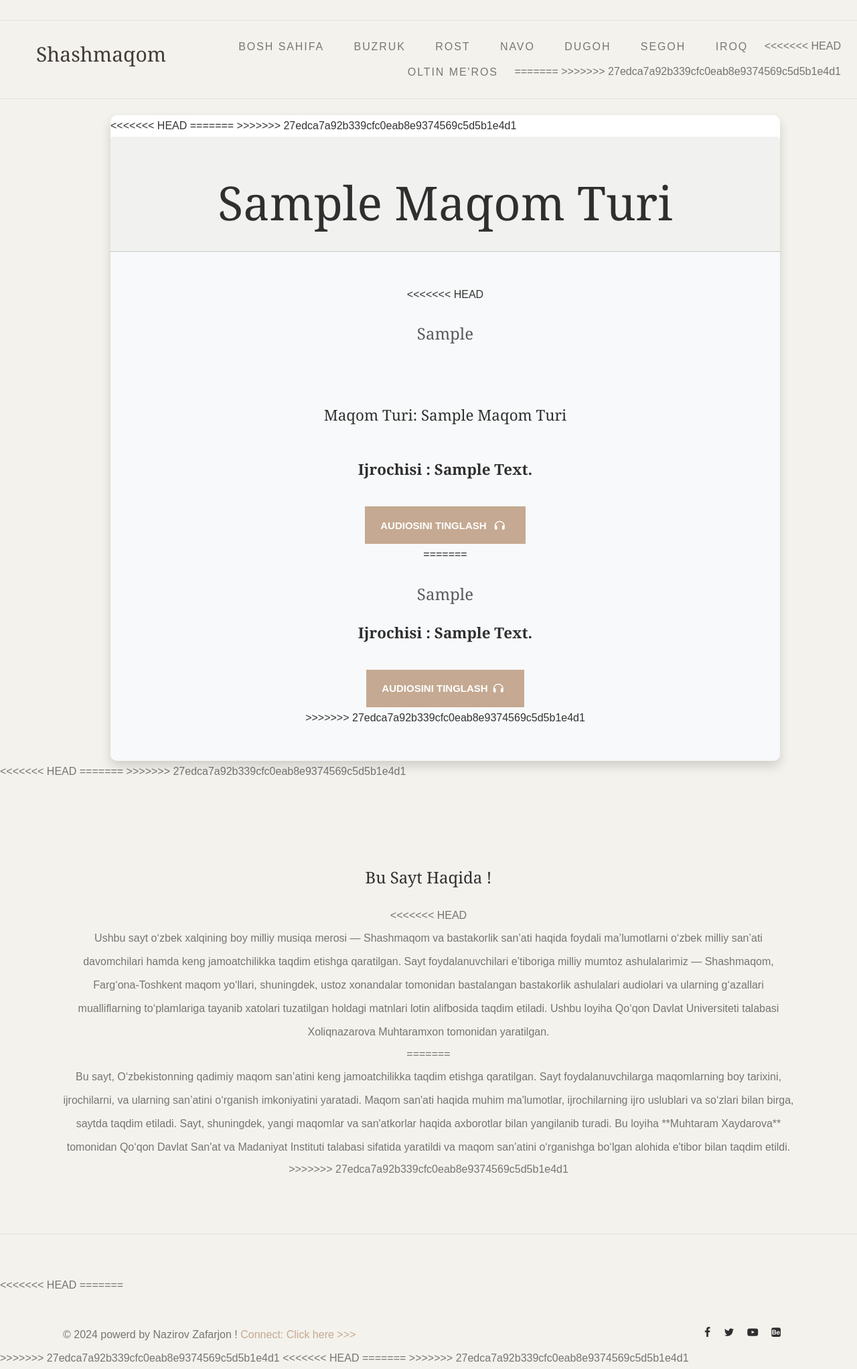
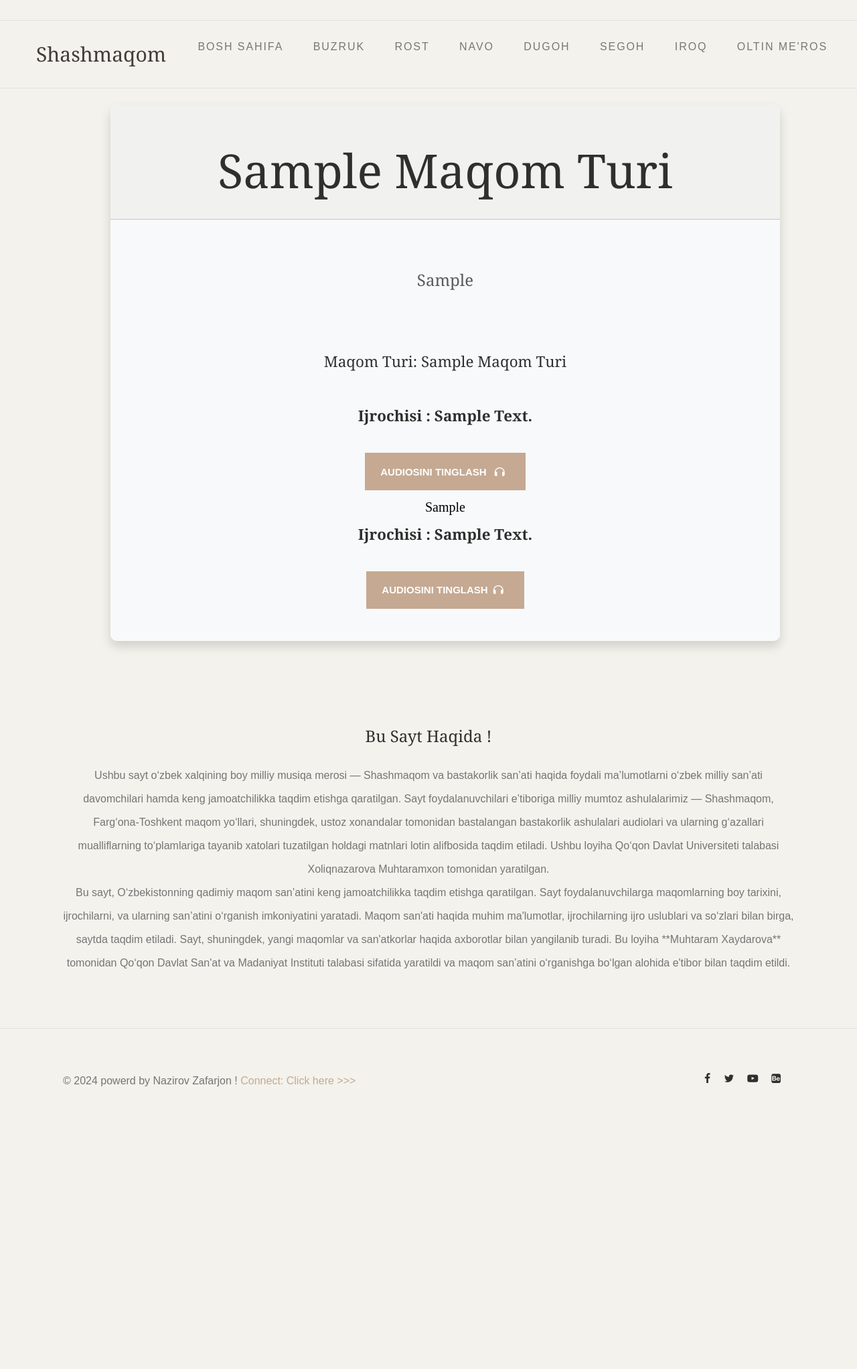
Before and after one commit to nazirovzafarjon/shashmaqom, a Django app: template templates/maqom_korish.html in a window 1280 px wide. Shown: the whole page at 67% size. After the commit the page ends 1622 px from the top, so only its background shows below. Run offline with Django 5.2, Linux system fonts and the light colour scheme; the template is opened without the code that fills it: most values are stand-ins (such as "Sample title", 1, 10 or a date in 2020); some web fonts are replaced.

Commit message:
Update maqom_korish.html

```diff
--- a/templates/maqom_korish.html
+++ b/templates/maqom_korish.html
@@ -100,8 +100,7 @@
 				  font-weight: bold;
 				}
 
-<<<<<<< HEAD
-=======
+
 				.card-text {
 				  font-size: 1.25rem;
 				  color: #000000; /* To‘qroq kulrang */
@@ -110,7 +109,7 @@
 				  text-transform: capitalize;
 				}
 
->>>>>>> 27edca7a92b339cfc0eab8e9374569c5d5b1e4d1
+
 				hr {
 				  border-top: 1px solid #dee2e6;
 				}
@@ -129,7 +128,7 @@ p {
     line-height: 35px;
 }
 
-<<<<<<< HEAD
+
 .card-text {
     font-family: "Times New Roman", serif;
     font-size: 20px;
@@ -143,8 +142,7 @@ p {
 	font-family: Georgia, 'Times New Roman', Times, serif;
 }
 
-=======
->>>>>>> 27edca7a92b339cfc0eab8e9374569c5d5b1e4d1
+
 			  </style>
 
 <body data-bs-spy="scroll" data-bs-target="#header" tabindex="0">
@@ -201,11 +199,10 @@ p {
 									<li class="menu-item"><a href="{% url "Bycategory" 'Segoh' %}" class="nav-link">Segoh</a></li>
 									<!-- Iroq maqomlari uchun statik havola -->
 									<li class="menu-item"><a href="{% url "Bycategory" 'Iroq' %}" class="nav-link">Iroq</a></li>
-<<<<<<< HEAD
+
 									<!-- Oltin me'ros uchun statik havola -->
 									<li class="menu-item"><a href="{% url "Bycategory" 'Oltin_meros' %}" class="nav-link">Oltin me'ros</a></li>
-=======
->>>>>>> 27edca7a92b339cfc0eab8e9374569c5d5b1e4d1
+
 								  </ul>
 
 								<div class="hamburger">
@@ -237,17 +234,16 @@ p {
 	<div class="container mt-4">
 		<div class="card-container">
 			<div class="card shadow border-0">
-<<<<<<< HEAD
-=======
+
 				<!-- Kartaning ichki tarkibi -->
->>>>>>> 27edca7a92b339cfc0eab8e9374569c5d5b1e4d1
+
 				<div class="card-header bg-light text-white text-center py-4">
 					<h1 class="mb-0 font-weight-bold">{{ maqomlar.maqom_turi.tur_nomi }}</h1>
 				</div>
 				<div class="row no-gutters">
 					<div class="col-md-12">
 						<div class="card-body p-5 d-flex flex-column justify-content-center align-items-center">
-<<<<<<< HEAD
+
 							<h2 class="text-muted text-center mb-4">
 								<!-- Bu joyda maqom so‘zlari chiqadi -->
 								<pre class="maqom-poem-text" style="white-space: pre-wrap;">{{ maqomlar.maqom_sozlari }}</pre>
@@ -255,13 +251,12 @@ p {
 							<h3>Maqom turi: {{ maqomlar.maqom_turi.tur_nomi }} </h3>
 							<h3><b>Ijrochisi : {{ maqomlar.maqom_ijrochisi }}</b></h3>
 							<a class="btn btn-primary" href="https://t.me/uzbek_milliy_musiqa_merosi_audio"> Audiosini tinglash <i class="fa-solid fa-headphones m-2"></i></a>
-=======
+
 							<h2 class="card-text text-muted text-center mb-0">
 								<p class="card-text lowercase">{{ maqomlar.maqom_sozlari|safe }}</p>
 							</h2>
 							<h3><b>Ijrochisi : {{ maqomlar.maqom_ijrochisi }}</b></h3>
 							<a class="btn btn-primary" href="tglink"> Audiosini tinglash<i class="fa-solid fa-headphones m-2"></i></a>
->>>>>>> 27edca7a92b339cfc0eab8e9374569c5d5b1e4d1
 						</div>
 					</div>
 				</div>
@@ -269,10 +264,7 @@ p {
 		</div>
 	</div>
 
-<<<<<<< HEAD
 
-=======
->>>>>>> 27edca7a92b339cfc0eab8e9374569c5d5b1e4d1
 
 
 
@@ -288,15 +280,15 @@ p {
 					<div class="">
 						<div class="company-brand">
 							<h2>Bu sayt haqida !</h2>
-<<<<<<< HEAD
+
 							<p class="text-center">Ushbu sayt o‘zbek xalqining boy milliy musiqa merosi — Shashmaqom va bastakorlik san’ati haqida foydali ma’lumotlarni o‘zbek milliy san’ati davomchilari hamda keng jamoatchilikka taqdim etishga qaratilgan. Sayt foydalanuvchilari e’tiboriga milliy mumtoz ashulalarimiz — Shashmaqom, Farg‘ona-Toshkent maqom yo‘llari, shuningdek, ustoz xonandalar tomonidan bastalangan bastakorlik ashulalari audiolari va ularning g‘azallari mualliflarning to‘plamlariga tayanib xatolari tuzatilgan holdagi matnlari lotin alifbosida taqdim etiladi.
 
 								Ushbu loyiha Qo‘qon Davlat Universiteti talabasi Xoliqnazarova Muhtaramxon tomonidan yaratilgan.</p>
-=======
+
 							<p class="text-center">Bu sayt, O‘zbekistonning qadimiy maqom san’atini keng jamoatchilikka taqdim etishga qaratilgan. Sayt foydalanuvchilarga maqomlarning boy tarixini, ijrochilarni, va ularning san’atini o‘rganish imkoniyatini yaratadi. Maqom san'ati haqida muhim ma'lumotlar, ijrochilarning ijro uslublari va so‘zlari bilan birga, saytda taqdim etiladi. Sayt, shuningdek, yangi maqomlar va san'atkorlar haqida axborotlar bilan yangilanib turadi.
 								Bu loyiha **Muhtaram Xaydarova** tomonidan Qo‘qon Davlat San'at va Madaniyat Instituti talabasi sifatida yaratildi va maqom san’atini o‘rganishga bo‘lgan alohida e'tibor bilan taqdim etildi.
 								</p>
->>>>>>> 27edca7a92b339cfc0eab8e9374569c5d5b1e4d1
+
 						</div>
 					</div>
 
@@ -305,9 +297,7 @@ p {
 
 	</footer>
 
-<<<<<<< HEAD
 
-=======
 	<div id="footer-bottom">
 		<div class="container">
 			<div class="row">
@@ -347,7 +337,7 @@ p {
 			</div>
 		</div>
 	</div>
->>>>>>> 27edca7a92b339cfc0eab8e9374569c5d5b1e4d1
+
 
 	<script src="{% static "js/jquery-1.11.0.min.js" %}"></script>
 	<script src="https://cdn.jsdelivr.net/npm/bootstrap@5.3.1/dist/js/bootstrap.bundle.min.js"
@@ -355,7 +345,7 @@ p {
 		crossorigin="anonymous"></script>
 	<script src="{% static "js/plugins.js" %}"></script>
 	<script src="{% static "js/script.js" %}"></script>
-<<<<<<< HEAD
+
 	<script>
 		window.onload = function () {
 			const el = document.getElementById('maqom-sozlari');
@@ -372,7 +362,7 @@ p {
 		};
 	</script>
 
-=======
+
 
 	<script>
 		window.onload = function() {
@@ -401,7 +391,7 @@ p {
 				text-transform: initial;
 			}
 		</style>
->>>>>>> 27edca7a92b339cfc0eab8e9374569c5d5b1e4d1
+
 </body>
 
 </html>
```
